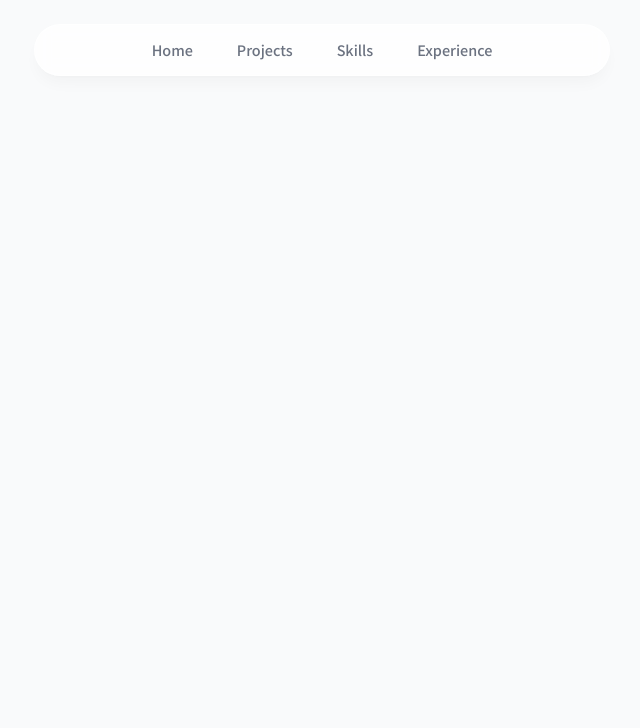
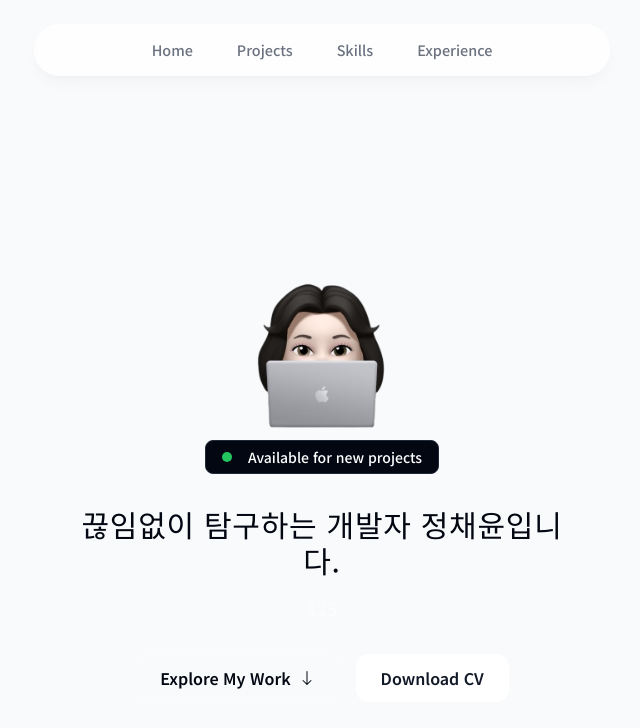
Before and after one commit to kkkwp/portfolio, a Next.js app: page / in a window 1280 px wide. Shown: the top 728 px of the page, without its empty margins (318-958 px from the left). Built offline with nearby package versions, Linux system fonts and the light colour scheme.

Commit message:
feat: 인트로 구현

```diff
--- /dev/null
+++ b/src/app/_components/Intro.tsx
@@ -0,0 +1,63 @@
+'use client'
+
+import React from 'react'
+import Image from 'next/image'
+import { motion } from 'framer-motion'
+import { BsArrowDown } from 'react-icons/bs'
+
+export default function Intro() {
+  return (
+    <section className="py-32 md:py-48 lg:py-60">
+      <div className="container">
+        <motion.div
+          initial={{ opacity: 0, scale: 0 }}
+          animate={{ opacity: 1, scale: 1 }}
+          transition={{
+            type: 'tween',
+            duration: 0.2,
+          }}
+          className="flex flex-col items-center"
+        >
+          <Image
+            src="/assets/profile.png"
+            alt="my profile"
+            width={200}
+            height={200}
+          />
+          <div className="inline-flex items-center gap-4 rounded-lg border border-gray-800 bg-gray-950 px-4 py-1.5">
+            <div className="size-2.5 rounded-full bg-green-500"></div>
+            <div className="text-sm font-medium text-white">
+              Available for new projects
+            </div>
+          </div>
+        </motion.div>
+
+        <div className="mx-auto max-w-lg">
+          <motion.h1
+            className="mt-8 text-center text-3xl tracking-wide"
+            initial={{ opacity: 0, y: 100 }}
+            animate={{ opacity: 1, y: 0 }}
+          >
+            끊임없이 탐구하는 개발자 정채윤입니다.
+          </motion.h1>
+          <p className="mt-4 text-center text-white/60 md:text-lg">123</p>
+        </div>
+
+        <motion.div
+          className="mt-8 flex flex-col items-center justify-center gap-4 md:flex-row"
+          initial={{ opacity: 0, y: 100 }}
+          animate={{ opacity: 1, y: 0 }}
+          transition={{ delay: 0.1 }}
+        >
+          <button className="inline-flex h-12 items-center gap-2 rounded-xl border border-white/15 px-6">
+            <span className="font-semibold">Explore My Work</span>
+            <BsArrowDown className="size-4" />
+          </button>
+          <button className="inline-flex h-12 items-center gap-2 rounded-xl border border-white bg-white px-6 text-gray-900">
+            <span className="font-semibold">Download CV</span>
+          </button>
+        </motion.div>
+      </div>
+    </section>
+  )
+}
--- a/src/app/page.tsx
+++ b/src/app/page.tsx
@@ -1,9 +1,11 @@
 import Header from '@/app/_components/Header'
+import Intro from '@/app/_components/Intro'
 
 export default function Home() {
   return (
     <>
       <Header />
+      <Intro />
     </>
   )
 }
```
Also changed, not shown: public/assets/profile.png (added).
